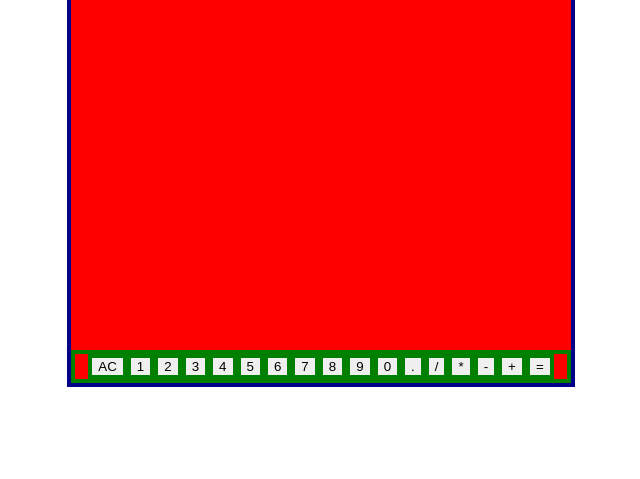
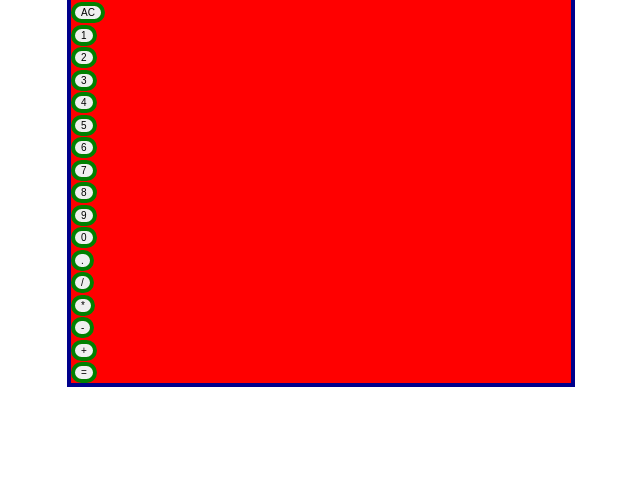
Before and after one commit to rachannzz/calculator, a plain HTML site: page index.html in a window 1280 px wide. Shown: the part 321-800 px from the top of the page, without its empty margins (319-959 px from the left). Drawn offline with Linux system fonts and the light colour scheme.

```diff
--- a/index.html
+++ b/index.html
@@ -11,61 +11,61 @@
 
     <div class="box">
 
-            <div class="display"><p>0.0</p></div>
-            <div class="button">
+            <div class="display"><p>0</p></div>
+
             <div >
-                <button class="button">AC</button>
+                <button class="button buttonac">AC</button>
             </div>
             <div >
-                <button class="button">1</button>
+                <button class="button button1">1</button>
             </div>
             <div >
-                <button class="button">2</button>
+                <button class="button button2">2</button>
             </div>
             <div >
-                <button class="button">3</button>
+                <button class="button button3">3</button>
             </div>
             <div >
-                <button class="button">4</button>
+                <button class="button button4">4</button>
             </div>
             <div >
-                <button class="button">5</button>
+                <button class="button button5">5</button>
             </div>
             <div >
-                <button class="button">6</button>
+                <button class="button button6">6</button>
             </div>
             <div >
-                <button class="button">7</button>
+                <button class="button button7">7</button>
             </div>
             <div >
-                <button class="button">8</button>
+                <button class="button button8">8</button>
             </div>
             <div >
-                <button class="button">9</button>
+                <button class="button button9">9</button>
             </div>
             <div >
-                <button class="button">0</button>
+                <button class="button button0">0</button>
             </div>
             <div >
-                <button class="button">.</button>
+                <button class="button button.">.</button>
             </div>
             <div >
-                <button class="button">/</button>
+                <button class="button button/">/</button>
             </div>
             <div >
-                <button class="button">*</button>
+                <button class="button button*">*</button>
             </div>
             <div >
-                <button class="button">-</button>
+                <button class="button button-">-</button>
             </div>
             <div >
-                <button class="button">+</button>
+                <button class="button button+">+</button>
             </div>
             <div >
-                <button class="button">=</button>
+                <button class="button button=">=</button>
             </div>
 
-        </div>
+
 
 
 
--- a/style.css
+++ b/style.css
@@ -35,7 +35,6 @@ body{
 .display p{
     display: flex;
     align-items: flex-end;
-    align-items: st;
     padding-right: 10px;
     font-size: 50px;
     height:50px;
@@ -49,6 +48,9 @@ body{
 .button{
     border:4px solid green;
     display: flex;
-    justify-content: center;
-    align-items: center;
+    flex-direction: column;
+    justify-content: flex-end;
+
+    font-size: 10px;
+    border-radius: 12px;
 }
```
